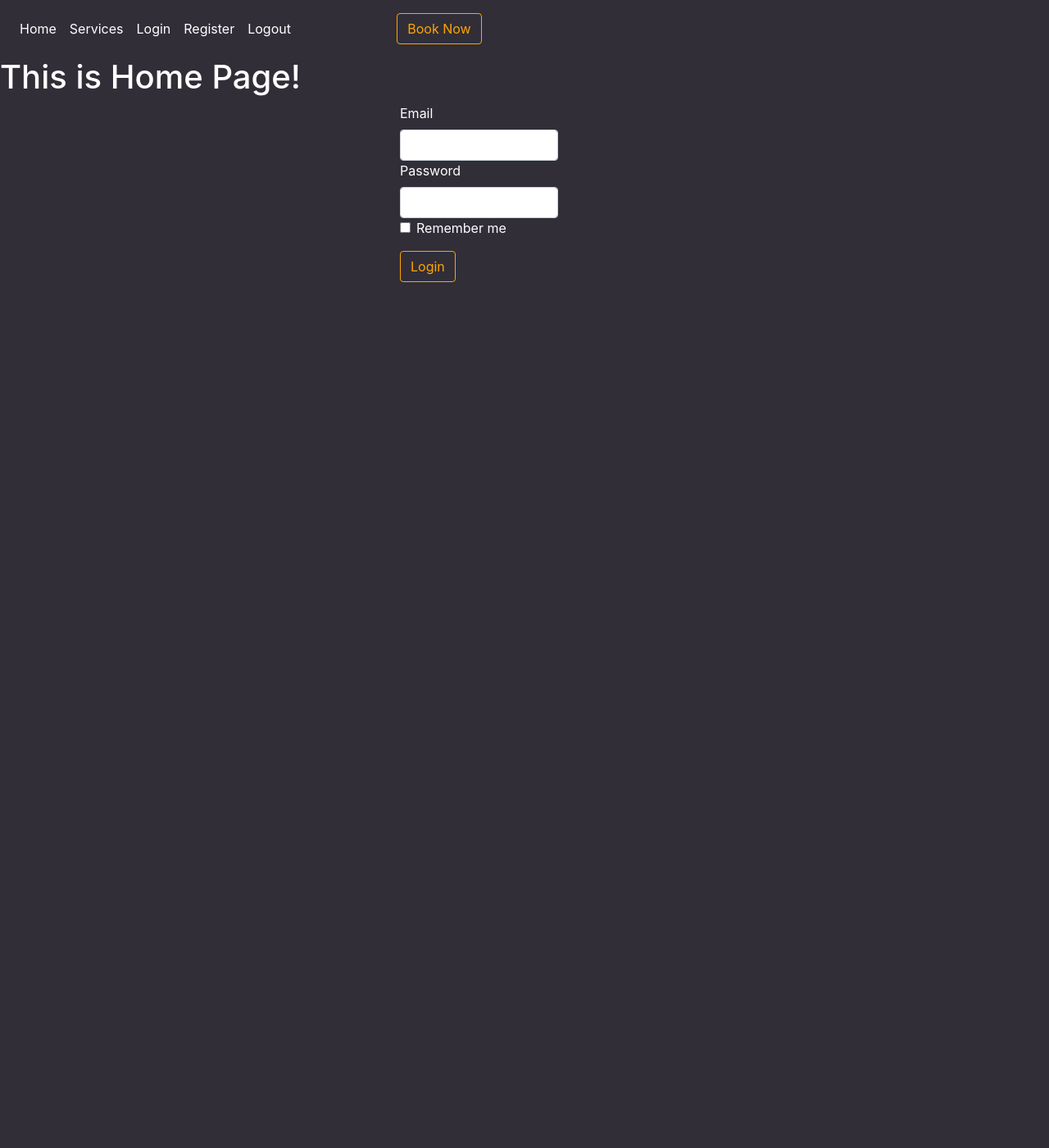
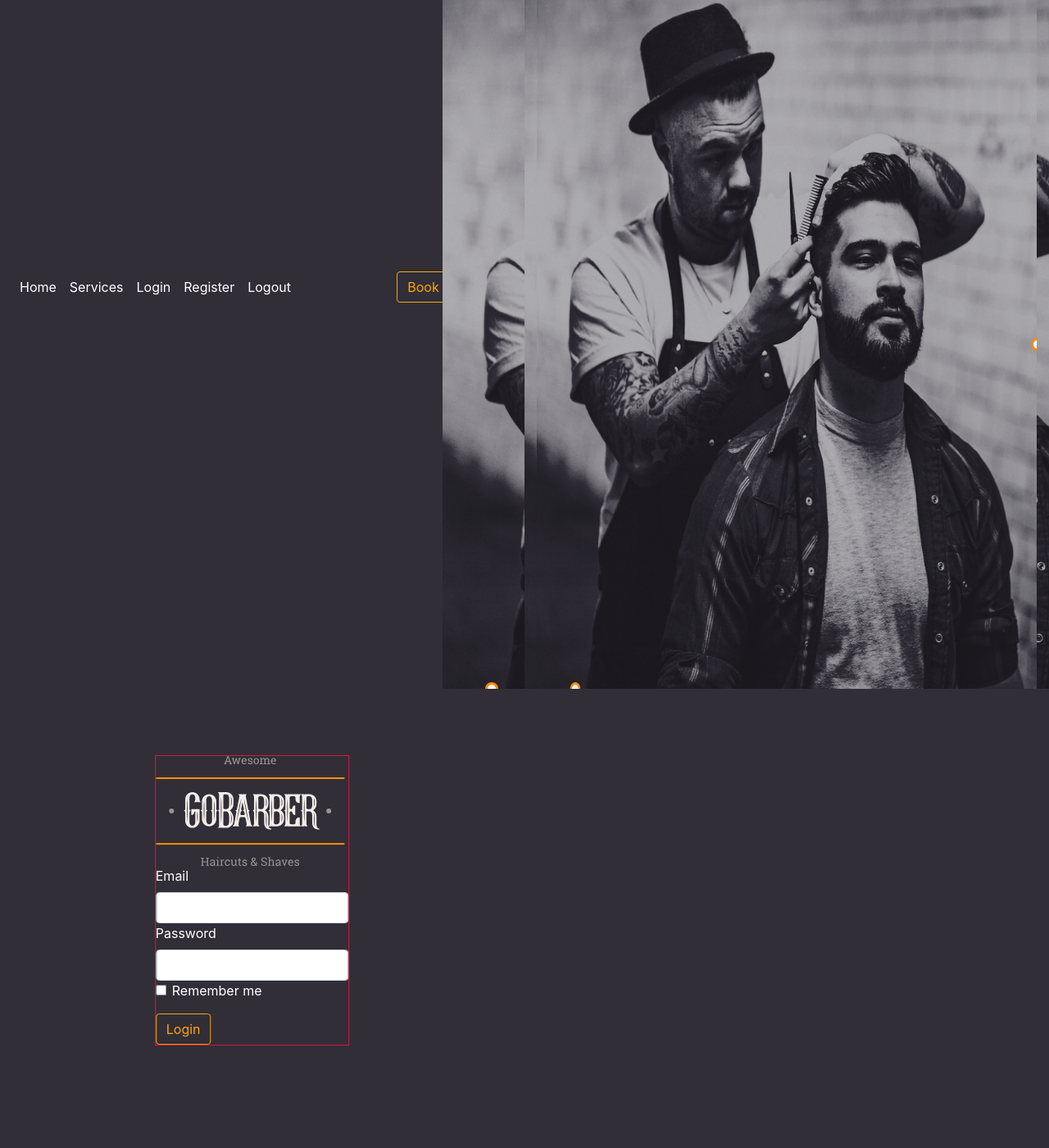
Before and after one commit to LarisaLG/Barbershop, a Django app: page / in a window 1280 px wide. Shown: the whole page at 82% size. Before the commit the page ends 344 px from the top, so only its background shows below. Run offline with Django 3.2, Linux system fonts and the light colour scheme; some libraries are stand-ins or nearby versions.

Commit message:
docs: add index.html structure, style for index.html, favicon and background image

```diff
--- a/barbershop/templates/barbershop/index.html
+++ b/barbershop/templates/barbershop/index.html
@@ -3,30 +3,44 @@
 
 {% block content %}
 
-<h1>This is Home Page!</h1>
+<!-- <h1>This is Home Page!</h1> -->
 
-<section class="container-fluid d-flex h-100 justify-content-center align-items-center p-0">
+<!-- <section class="container-fluid d-flex h-100 justify-content-center align-items-center p-0"> -->
+   <div class="container">
        <div class="row">
-        <div class="col-lg-8">
+
+           <div class="col-md-5">
+               <div class="row justify-content-center">
+                   <div class="logo-middle mt-5">
+                       <img class="logo" src=" {% static 'img/logo.svg' %}"
+                           alt="logo">
+
+                       <!-- form start -->
+                       <div class="form">
                            <form class="login" method="post" action="">
                                <label for="inputEmail">Email</label>
-                <input type="email" class="form-control" id="inputEmail" aria-describedby="emailHelp">
+                               <input type="email" class="form-control" id="inputEmail">
                                <label for="inputPassword">Password</label>
                                <input type="password" class="form-control" id="inputPassword">
                                <div class="form-group form-check">
-                    <input type="checkbox" class="form-check-input" id="exampleCheck1">
-                    <label class="form-check-label" for="exampleCheck1">Remember me</label>
+                                   <input type="checkbox" class="form-check-input" id="checkbox">
+                                   <label class="form-check-label" for="checkbox">Remember me</label>
                                </div>
-                <button type="submit" class="btn btn btn-outline-warning">Login</button>
+                               <button type="submit" class="btn btn btn-outline-warning ">Login</button>
                            </form>
                        </div>
-        <div class="col-lg-8 hero-rigth">
-            <img src="" alt="">
                    </div>
 
                </div>
+           </div>
 
+           <div class="bg-signin d-sm-none d-lg-block d-xl-block pull-right background">
+               <img class="col-6 background sign-in d-sm-none d-lg-block d-xl-block"
+                   src="{% static 'img/signin-bg.png' %}" alt="hero">
+           </div>
+       </div>
+   </div>
 
-</section>
+<!-- </section> -->
 
 {% endblock %}
--- a/static/css/style.css
+++ b/static/css/style.css
@@ -1,12 +1,28 @@
 
 /* General  */
-body, a {
+* {
+    margin: 0;
+    padding: 0;
+}
+
+body {
+    height: 100%;
     background-color: #312E38;
     color: #fff;
 }
 
+/* Header */
+
+.row {
+    height: 700px;
+}
+
 
 /*  Navigation  */
+
+a.nav-link {
+    color: #fff;
+}
 
 .btn-outline-warning {
     border-color: #FFA500;
@@ -19,3 +35,31 @@ body, a {
     background-color: #FFA500;
     border-color: #FFA500;
 }
+
+
+/* Index page */
+
+#intro {
+    position: relative;
+}
+
+.logo-middle {
+    border: 1px solid crimson;
+    position: absolute;
+    left: 50%;
+    top: 50%;
+    transform: translate(-50%, -50%);
+}
+
+.background {
+    /* background-color: blue; */
+    background-image: url("../../static/img/signin-bg.png");
+    background-repeat: no-repeat;
+    background-size: cover;
+    min-height: 100%;
+    height: 840px;
+    width: 740px;
+    position: fixed;
+    top: 0;
+    right: 0;
+}
```
Also changed, not shown: static/img/barber-shop.png (added), static/img/logo.svg (added), static/img/signin-bg.png (added). Lines whose indentation alone changed are shown as unchanged.
